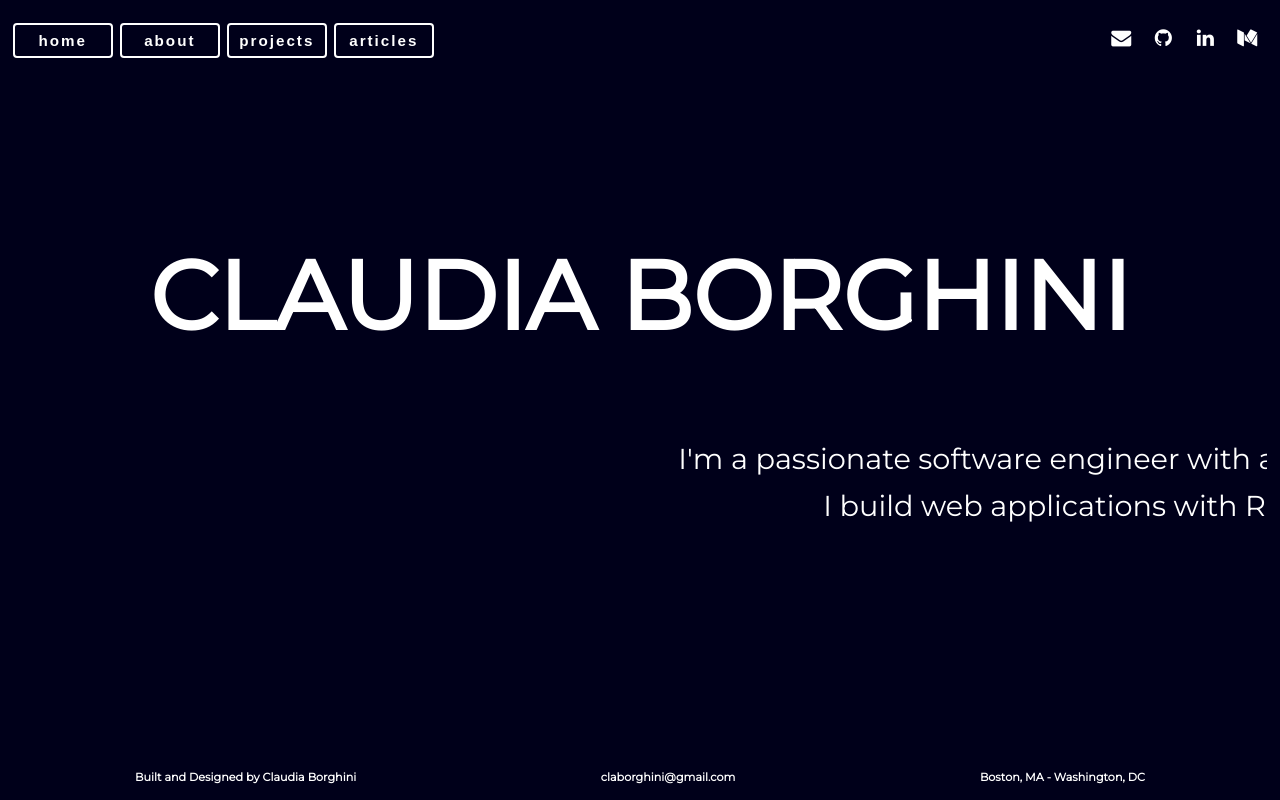
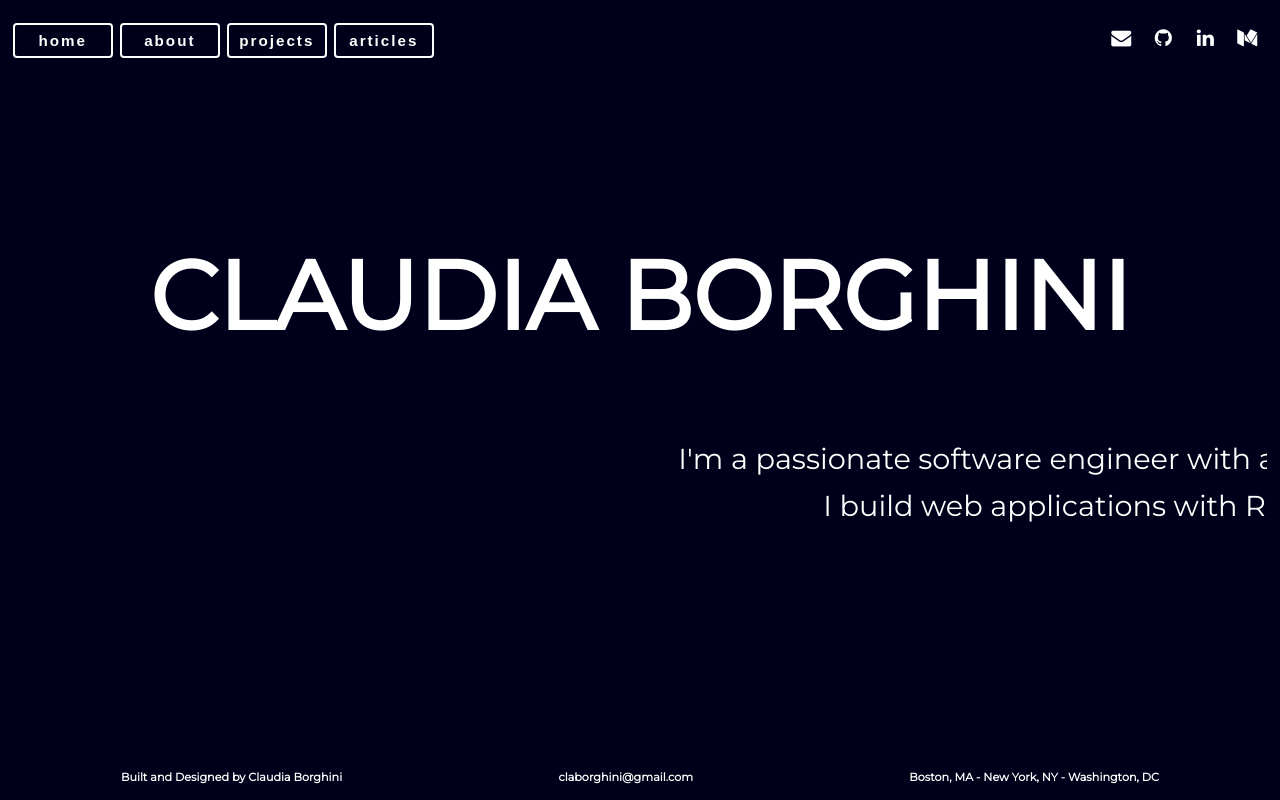
Before and after one commit to ClaFiore/ClaFiore.github.io, a React (Create React App) app: page / in a window 1280 px wide. Built offline with nearby package versions, Linux system fonts and the light colour scheme.

Commit message:
added locations

```diff
--- a/src/comps/Myfooter.js
+++ b/src/comps/Myfooter.js
@@ -13,7 +13,7 @@ const Myfooter = () => {
             <div id='footer' >
                 <span style={cssprops}>Built and Designed by Claudia Borghini</span>
                 <span style={cssprops}><a target="_blank" rel="noopener noreferrer" href="mailto:claborghini@gmail.com" style={{color: 'white', textDecoration: 'none'}}>claborghini@gmail.com</a></span>
-                <span style={cssprops}>Boston, MA - Washington, DC</span>
+                <span style={cssprops}>Boston, MA - New York, NY - Washington, DC</span>
             </div>
             )}
             </Spring>
```
